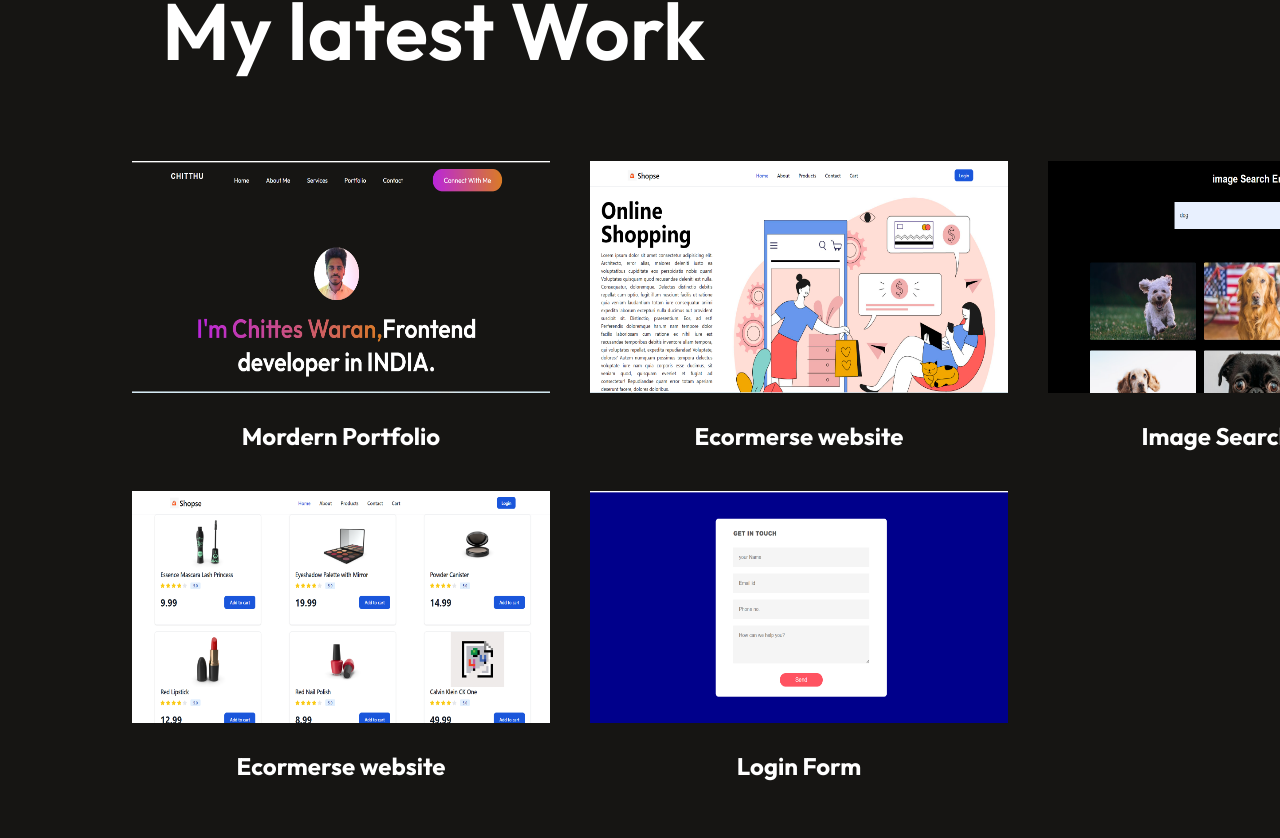
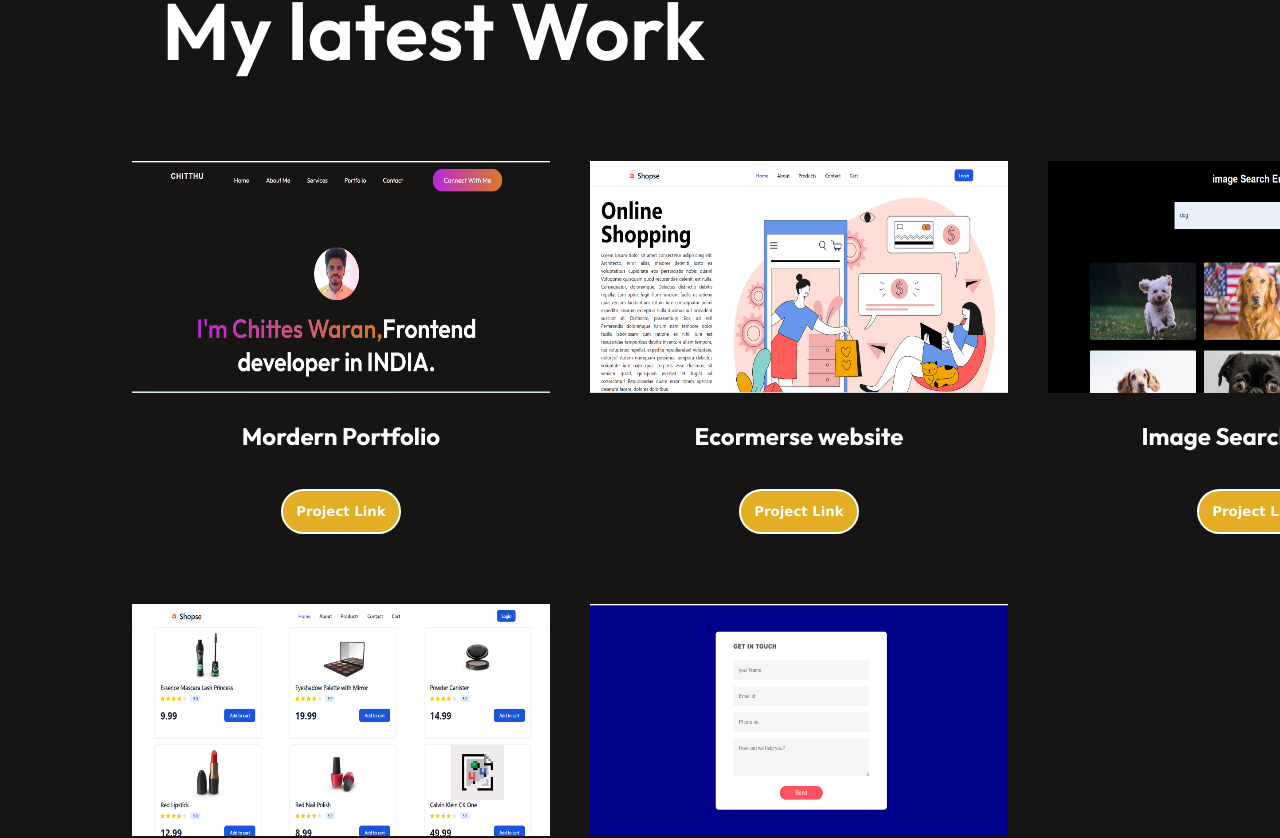
Before and after one commit to CHITTESWARAN/My_Portfolio, a React (Vite) app: page / in a window 1280 px wide. Shown: the part 4666-5504 px from the top of the page. Built offline with nearby package versions, Linux system fonts and the light colour scheme.

Commit message:
feat:thecss

```diff
--- a/src/Components/MyWork/Mywork.css
+++ b/src/Components/MyWork/Mywork.css
@@ -15,6 +15,18 @@
 .mywork-title {
     position: relative;
 }
+.theproject{
+       padding:0.8rem;
+       background-color:#e3ae26;
+       color: white;
+
+       border-radius: 30px;
+       font-family: 'Lucida Sans', 'Lucida Sans Regular', 'Lucida Grande', 'Lucida Sans Unicode', Geneva, Verdana, sans-serif;
+       cursor: pointer;
+       border: 2px solid white;
+       margin: 10px 10px 30px 10px;
+
+}
 
 .mywork-title h1 {
     padding: 0 30px;
@@ -27,6 +39,12 @@
     bottom: 0;
     right: 0;
     z-index: -1;
+}
+.theproject a{
+    text-decoration: none;
+    color: white;
+    font-weight: 600;
+    margin-top: 5px;
 }
 
 .mywork-container {
@@ -46,7 +64,7 @@
     display: flex;
     flex-direction: column;
     gap: 28px;
-    justify-content:start;
+    justify-content: flex-start;
     align-items: center;
     transition: transform 0.3s ease-in-out, border 0.3s ease-in-out;
 }
--- a/src/Components/MyWork/Mywork.jsx
+++ b/src/Components/MyWork/Mywork.jsx
@@ -16,6 +16,7 @@ const Mywork = () => {
     <div className="mywork-data" key={index}>
       <img src={work.w_img} alt=""/>
       <h2>{work.w_name}</h2>
+      <button className='theproject'><a href="https://github.com/CHITTESWARAN">Project Link</a></button>
     </div>
   ))
 }
```
Also changed, not shown: 2 other files (tests, documents, lock files or other folders).
